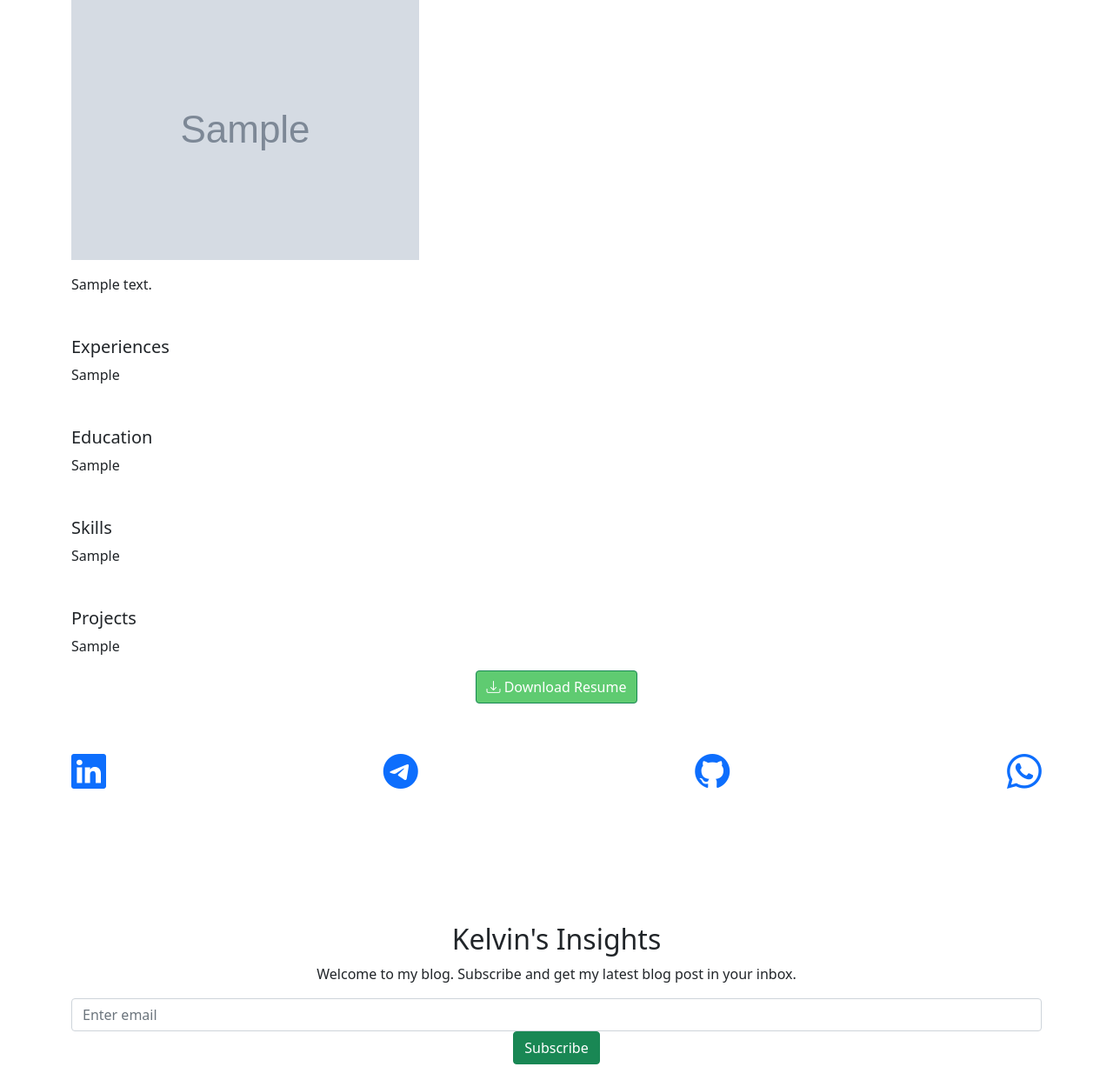
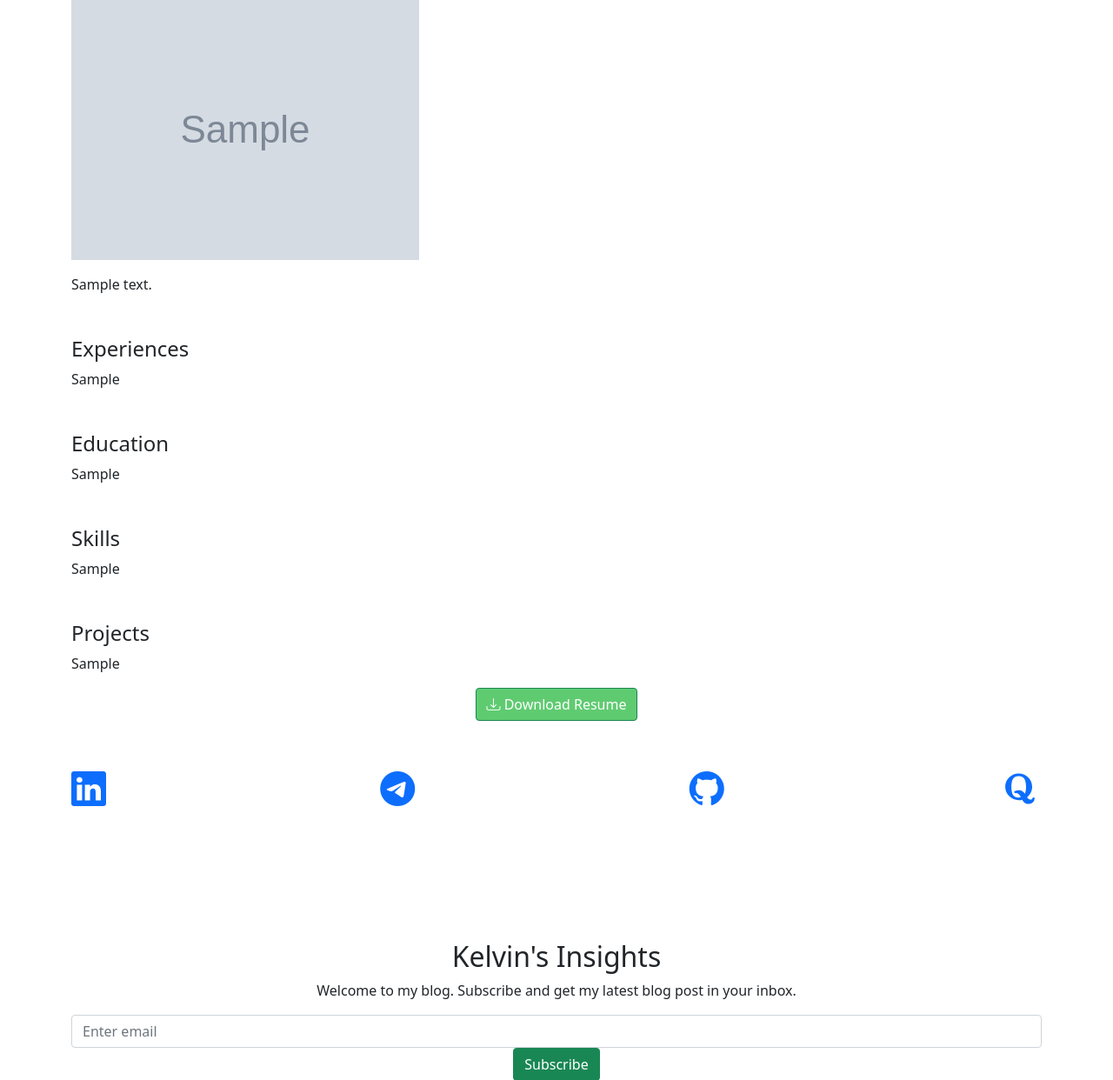
Before and after one commit to AmoabaKelvin/kelvins-insights, a Django app: page /portfolio/ in a window 1280 px wide. Shown: the part 576-1818 px from the top of the page at 87% size. Run offline with Django 4.2, Linux system fonts and the light colour scheme; tables that the repository leaves empty hold one stand-in row (values such as "Sample post"); grey boxes marked "Sample" are stand-in pictures; parts of the project's set-up code (start-up, migrations or seed data) failed here and were passed over; some libraries are stand-ins or nearby versions.

Commit message:
Removed whatsapp icon from portfolio section and replaced it with Quora icon. Also added links to the various pages on the portfolio icons

```diff
--- a/portfolio/templates/portfolio/portfolio.html
+++ b/portfolio/templates/portfolio/portfolio.html
@@ -87,21 +87,21 @@
 			    <p>{{portfolio.long_description|safe}}</p>
 
 				<!-- Experience -->
-			    <h5 class="mt-5">Experiences</h5>
+			    <h4 class="mt-5">Experiences</h4>
 			    <p>{{portfolio.experience|safe}}</p>
 
 
 				<!-- Education -->
-			    <h5 class="mt-5">Education</h5>
+			    <h4 class="mt-5">Education</h4>
 			    <p>{{portfolio.education|safe}}</p>
 
 
 				<!-- Skills -->
-				<h5 class="mt-5">Skills</h5>
+				<h4 class="mt-5">Skills</h4>
 			    <p>{{portfolio.skills|safe}}</p>
 
 				<!-- projects -->
-				<h5 class="mt-5">Projects</h5>
+				<h4 class="mt-5">Projects</h4>
 			    <p>{{portfolio.projects|safe}}</p>
 
 				<!-- Resume Download -->
@@ -119,17 +119,17 @@
 				{% endif %}
 
 				<div class="get-in-touch mt-5 mb-5" style="display: flex;justify-content: space-between;font-size: 40px;">
-					<a href="">
+					<a href="{{portfolio.linkdin}}">
 						<i class="bi bi-linkedin myicons"></i>
 					</a>
-					<a href="">
+					<a href="{{porfolio.telegram}}">
 						<i class="bi bi-telegram myicons"></i>
 					</a>
-					<a href="">
+					<a href="{{portfolio.github}}">
 						<i class="bi bi-github myicons"></i>
 					</a>
-					<a href="">
-						<i class="bi bi-whatsapp myicons"></i>
+					<a href="{{portfolio.quora}}">
+						<i class="fab fa-quora fa-fw myicons"></i>
 					</a>
 				</div>
 
```
